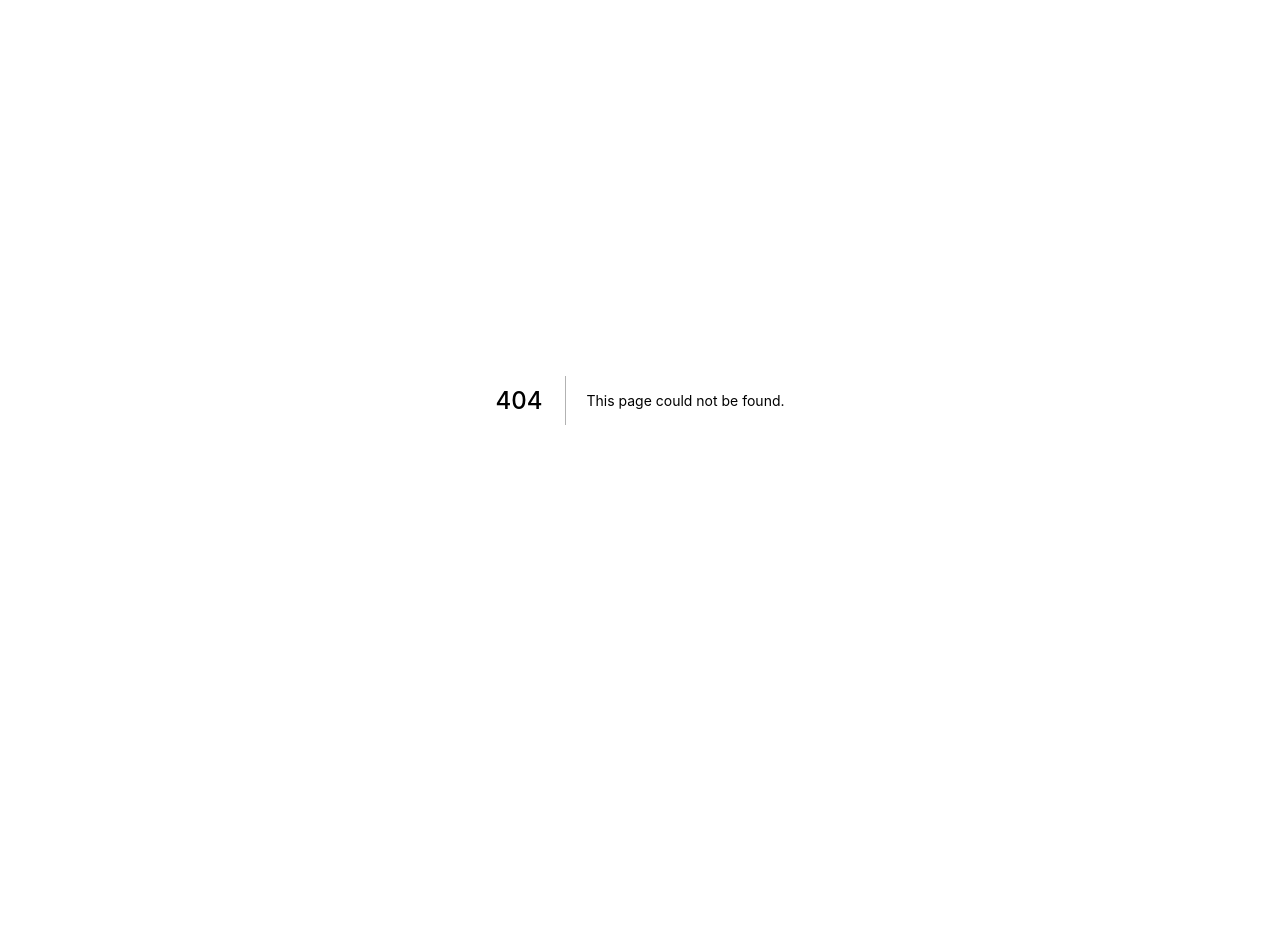
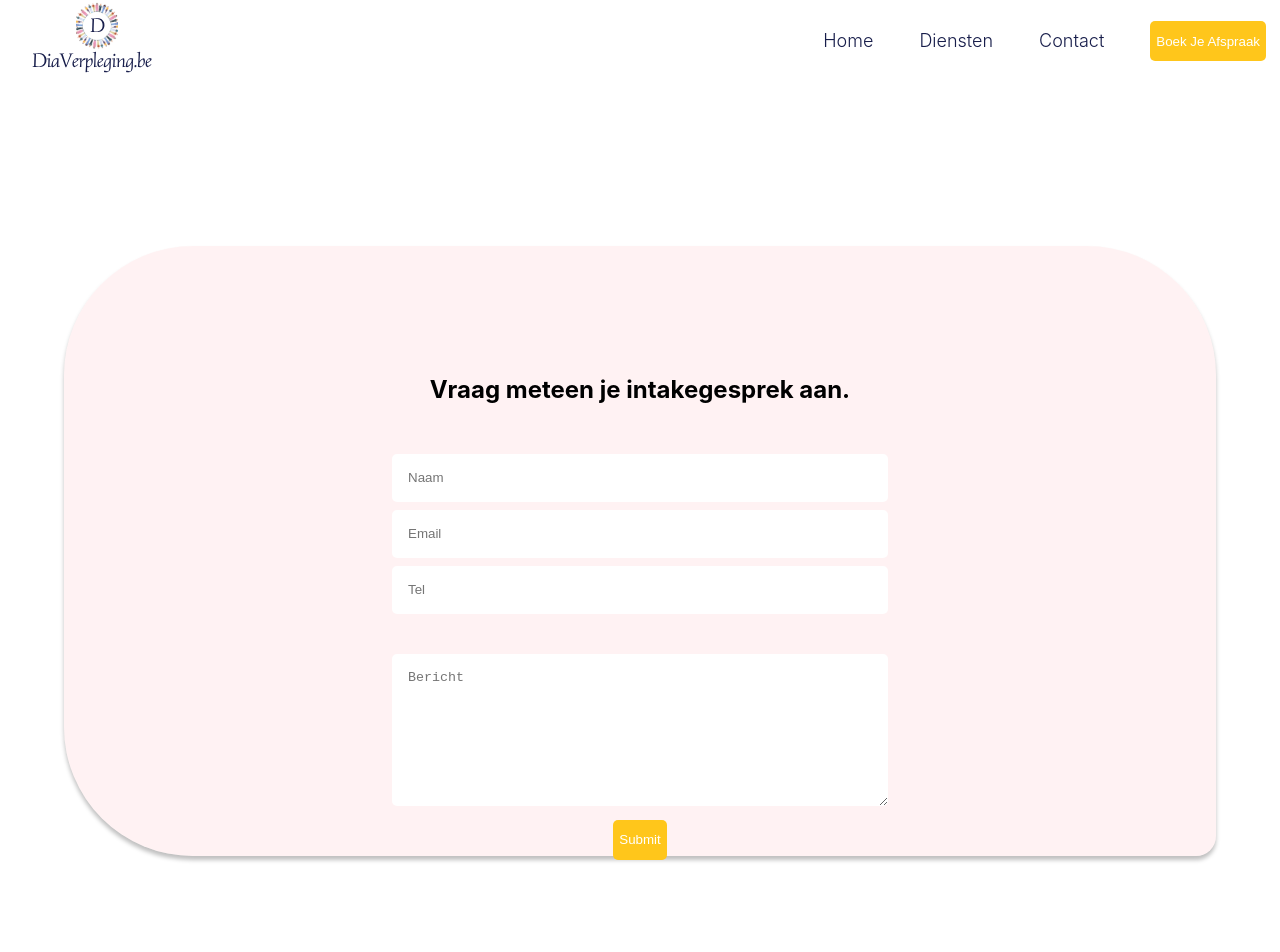
Before and after one commit to manziEric/diaverpleging, a Next.js app: page /afspraak in a window 1280 px wide. Before the commit this address had no page. Shown: the top 952 px of the page. Before the commit the page ends 800 px from the top, so only its background shows below. Built offline with nearby package versions, Linux system fonts and the light colour scheme.

Commit message:
update: add afspraak page for booking

```diff
--- /dev/null
+++ b/pages/afspraak.tsx
@@ -0,0 +1,54 @@
+import ContactFormHandler from 'src/components/contactForm/ContactFormHandler';
+import { name, email, phone, message, submit } from 'utils/formConstants';
+import ContactForm from 'src/components/contactForm';
+import TextArea from 'src/components/textArea';
+import Layout from 'src/components/layout';
+import Input from 'src/components/input';
+import Label from 'src/components/label';
+
+import inputStyles from 'styles/form.module.css';
+
+function Afspraak(): JSX.Element {
+  return (
+    <Layout>
+      <ContactFormHandler>
+        <ContactForm title=" ">
+          <h2 className={inputStyles.centerH2}>
+            Vraag meteen je intakegesprek aan.
+          </h2>
+          <Label name={name} />
+          <Input
+            type="text"
+            name={name}
+            placeholder={name}
+            inputStyles={inputStyles.input}
+          />
+          <Label name={email} />
+          <Input
+            type="email"
+            name={email}
+            placeholder={email}
+            inputStyles={inputStyles.input}
+          />
+          <Label name={phone} />
+          <Input
+            type="tel"
+            name={phone}
+            placeholder={phone}
+            inputStyles={inputStyles.input}
+          />
+          <Label name={message} />
+          <TextArea name={message} rows={8} cols={50} placeholder={message} />
+          <Input
+            type="submit"
+            name={submit}
+            placeholder={submit}
+            inputStyles={inputStyles.button}
+          />
+        </ContactForm>
+      </ContactFormHandler>
+    </Layout>
+  );
+}
+
+export default Afspraak;
--- a/src/components/header/Header.tsx
+++ b/src/components/header/Header.tsx
@@ -28,7 +28,7 @@ function Header({
         <h1>{title}</h1>
         <p>{tekst}</p>
         <p className={styles.textAboveButton}>{address}</p>
-        {isButton ? <Button route="/contact">Boek je afspraak</Button> : null}
+        {isButton ? <Button route="/afspraak">Boek je afspraak</Button> : null}
       </div>
     </div>
   );
--- a/src/components/navbar/Navbar.tsx
+++ b/src/components/navbar/Navbar.tsx
@@ -28,7 +28,7 @@ function Navbar(): JSX.Element {
               <Link href="/contact">Contact</Link>
             </li>
             <li className={styles.listItem}>
-              <Button route="/contact">Boek Je Afspraak</Button>
+              <Button route="/afspraak">Boek Je Afspraak</Button>
             </li>
           </div>
         </ul>
@@ -52,7 +52,7 @@ function Navbar(): JSX.Element {
               <a href="/contact">Contact</a>
             </li>
             <li className={styles.listItem}>
-              <Button route="/contact">Boek Je Afspraak</Button>
+              <Button route="/afspraak">Boek Je Afspraak</Button>
             </li>
           </ul>
         </nav>
```
